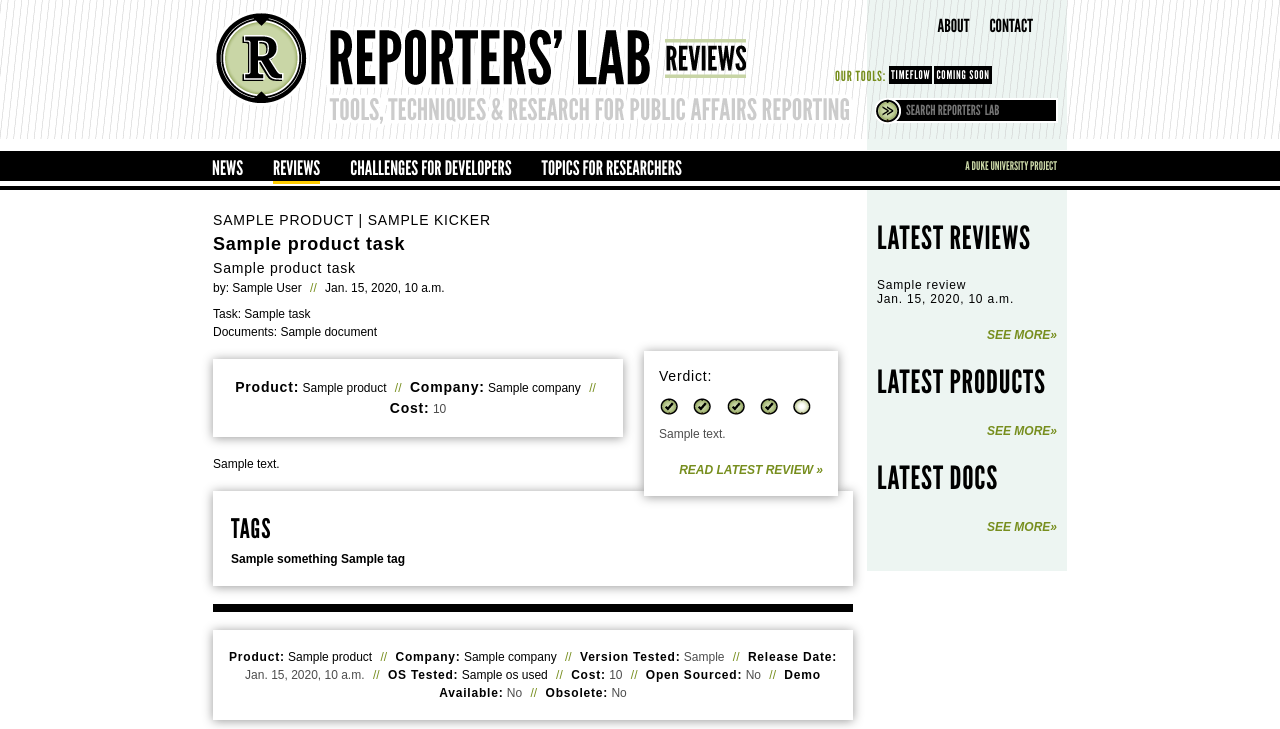
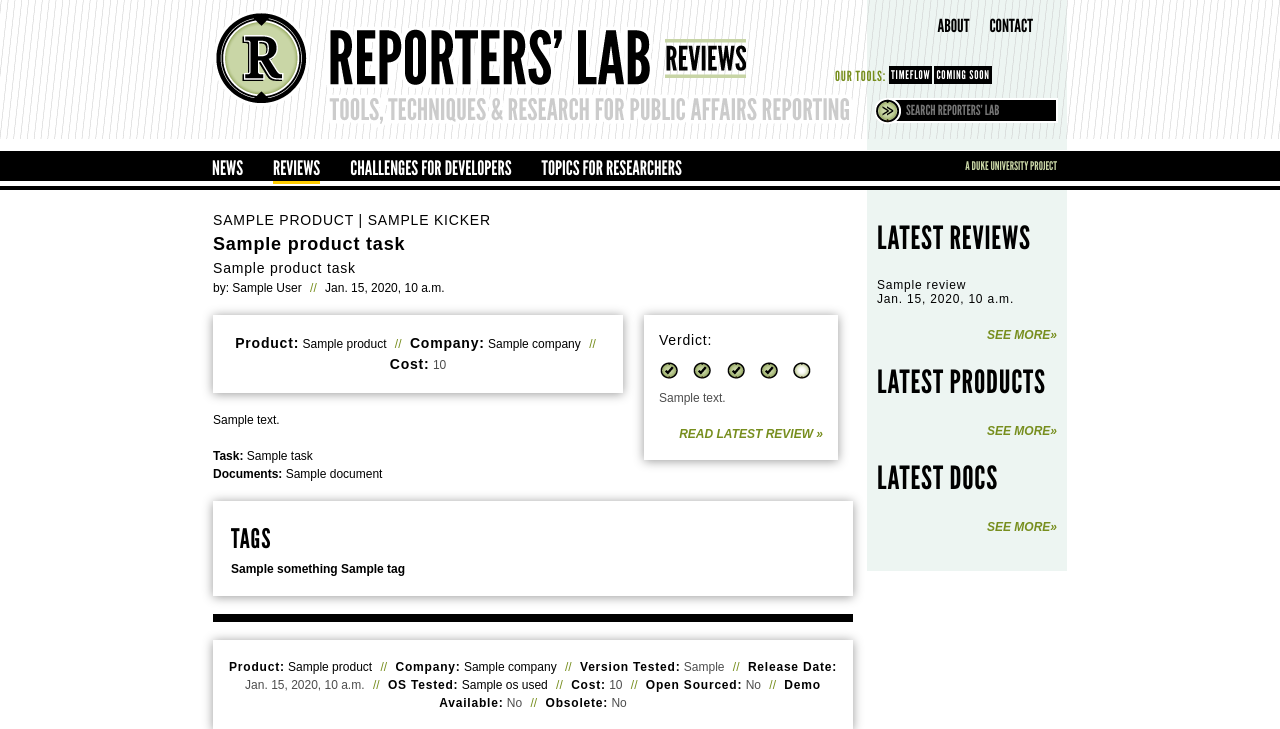
Before and after one commit to ReportersLab/Reviews_Public, a Django app: template review_lab/templates/product_task.django.html in a window 1280 px wide. Shown: the top 729 px of the page. Run offline with Django 3.2, Linux system fonts and the light colour scheme; the template is opened without the code that fills it: most values are stand-ins (such as "Sample title", 1, 10 or a date in 2020); some libraries are stand-ins or nearby versions; some web fonts are replaced.

Commit message:
moved tasks / documents links on producttask to bottom of body content. bolded "task" and "document"

```diff
--- a/review_lab/templates/product_task.django.html
+++ b/review_lab/templates/product_task.django.html
@@ -34,18 +34,7 @@
                 {% endif %}
                 <span class="timestamp">{{ product_task.update_time|date:"DATETIME_FORMAT" }}</span>
             </div>
-            <div class="pt_metadata">
-                <div class="task_url">
-                    <span>Task:</span>
-                    <a href="{{ product_task.task.get_absolute_url }}">{{ product_task.task.name }}</a>
-                </div>
-                {% if product_task.task.document %}
-                    <div class="document_url">
-                        <span>Documents:</span>
-                        <a href="{{ product_task.task.document.get_absolute_url }}"> {{ product_task.task.document.name }}</a>
-                    </div>
-                {% endif %}
-            </div>
+
 
             <div id="ratings" class="box_shadow">
                 <div class="rating_container">
@@ -83,6 +72,18 @@
 
         </div>
         {{product_task.description|safe}}
+        <p class="pt_metadata">
+            <div class="task_url">
+                <strong>Task:</strong>
+                <a href="{{ product_task.task.get_absolute_url }}">{{ product_task.task.name }}</a>
+            </div>
+            {% if product_task.task.document %}
+                <div class="document_url">
+                    <strong>Documents:</strong>
+                    <a href="{{ product_task.task.document.get_absolute_url }}"> {{ product_task.task.document.name }}</a>
+                </div>
+            {% endif %}
+        </p>
     </div>
 
 
```
